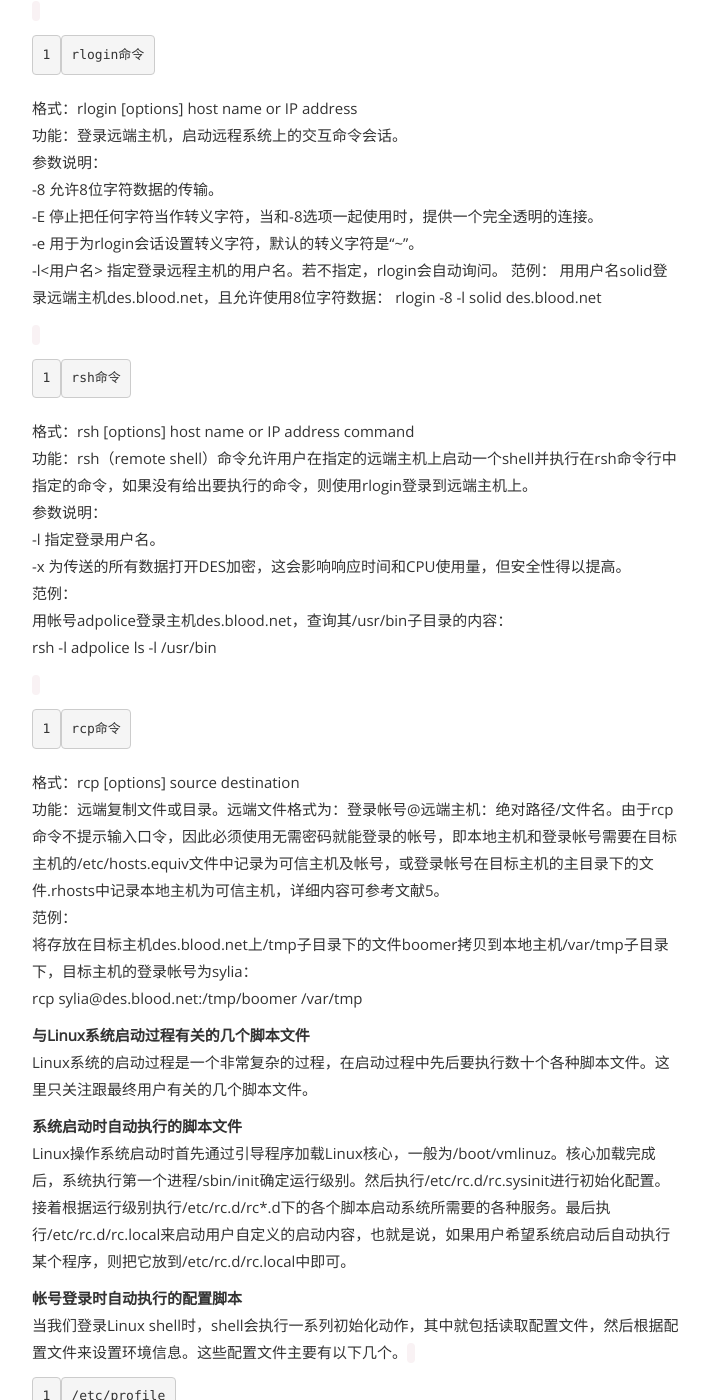
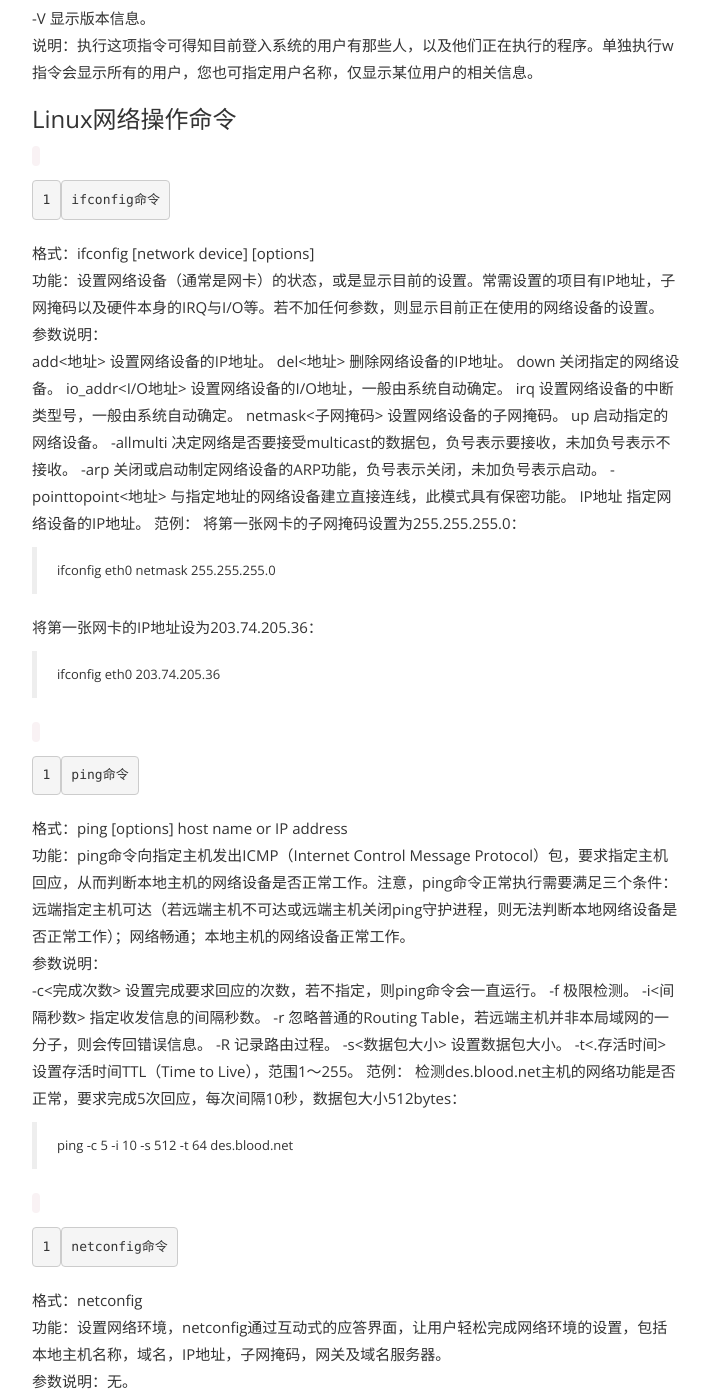
Before and after one commit to jaimecai/jaimecai.github.io, a Jekyll site: the page built from _posts/2016-5-26-Linux基本命令.md, in a window 1280 px wide and 1400 px high, scrolled down 25774 px. Shown: the whole window, without its empty margins (283-992 px from the left). Built offline with Jekyll 4.4.1, drawn with Linux system fonts in a browser that asks for light colours; some of the changed text lies outside the part shown.

Commit message:
Update 2016-5-26-Linux基本命令.md

```diff
--- a/_posts/2016-5-26-Linux基本命令.md
+++ b/_posts/2016-5-26-Linux基本命令.md
@@ -38,7 +38,7 @@ excerpt_separator: "##"
 
 改变工作目录至用户的主目录：
 
->[user01@p01 bin]$cd 或 [user01@p01 bin]$cd ～ 或 [user01@p01 bin]$cd /home/user01`
+>[user01@p01 bin]$cd 或 [user01@p01 bin]$cd ～ 或 [user01@p01 bin]$cd /home/user01
 
 `cp命令`
 
@@ -66,9 +66,12 @@ excerpt_separator: "##"
 -p 若所要建立子目录的上层目录尚未建立，则一并建立上层目录。
 范例：
 在工作目录下建立所有用户都能全权访问的子目录xxx：
-mkdir -m 777 xxx
-建立子目录/home/user01/yyy/xxx
-mkdir -p /home/user01/yyy/xxx
+
+>mkdir -m 777 xxx
+
+建立子目录/home/user01/yyy/xxx：
+
+>mkdir -p /home/user01/yyy/xxx
 
 `rmdir命令`
 
@@ -78,7 +81,8 @@ mkdir -p /home/user01/yyy/xxx
 -p 删除指定目录后，若该目录的上层目录已变成空目录，则将其一并删除。
 范例：
 删除子目录/home/user01/yyy/xxx：
-rmdir -p /home/user01/yyy/xxx
+
+>rmdir -p /home/user01/yyy/xxx
 
 `mv命令`
 
@@ -89,9 +93,12 @@ rmdir -p /home/user01/yyy/xxx
 -i 覆盖前先询问用户
 范例：
 将文件file1改名为file2，若file2存在，则直接覆盖：
-`mv -f file1 file2`
+
+>mv -f file1 file2
+
 将所有C语言源程序移至xxx子目录下：
-`mv -i *.c xxx`
+
+>mv -i *.c xxx
 
 `rm命令`
 
@@ -103,9 +110,12 @@ rmdir -p /home/user01/yyy/xxx
 -r 递归处理，将指定目录下的所有文件及子目录一并处理。
 范例：
 删除工作目录里的所有文件和子目录：
-`rm -r *`
+
+>rm -r *
+
 使用互动模式删除工作目录里所有扩展名为“.txt”的文件，并显示命令执行过程：
-`rm -iv *.txt`
+
+>rm -iv *.txt
 
 `cat命令`
 
@@ -116,11 +126,16 @@ rmdir -p /home/user01/yyy/xxx
 -n 列出文件内容时，在每一行开头标上行号。
 范例：
 显示文件.bashrc的内容，并标上行号：
-cat -n .bashrc
+
+>cat -n .bashrc
+
 将文件file1与file2合并成文件file3，若已有file3，则覆盖：
-cat file1 file2 〉 file3
+
+>cat file1 file2 〉 file3
+
 将文件file1与file2合并成文件file3，若已有file3，则附加在其内容之后：
-cat file1 file2 〉〉 file3
+
+>cat file1 file2 〉〉 file3
 
 `more命令`
 
@@ -132,7 +147,8 @@ cat file1 file2 〉〉 file3
 -行数 指定每次显示的行数。
 范例：
 在屏幕上显示文件.bashrc的内容，每次3行，并在屏幕下方提示：
-more -3d .bashrc
+
+>more -3d .bashrc
 
 `less命令`
 
@@ -143,7 +159,8 @@ more -3d .bashrc
 -m 在画面底部使用类似more的百分比提示模式。
 范例：
 用less显示文件.bash_profile的内容：
-less .bash_profile
+
+>less .bash_profile
 
 `head命令`
 
@@ -154,7 +171,8 @@ less .bash_profile
 -c bytes 显示文件的头bytes字节的内容。
 范例：
 显示文件.bash_profile的头20行内容：
-head -20 .bash_profile
+
+>head -20 .bash_profile
 
 `tail命令`
 
@@ -165,7 +183,8 @@ head -20 .bash_profile
 -c bytes 显示文件末尾bytes字节的内容。
 范例：
 显示文件.bash_profile末尾10行的内容：
-tail .bash_profile
+
+>tail .bash_profile
 
 `file命令`
 
@@ -177,7 +196,8 @@ tail .bash_profile
 -f<文件名称> 指定名称文件，其内含有一个或多个文件名称，让file依序辨识这些文件，格式为每行一个文件。
 范例：
 辨识/bin下的文件类型：
-file /bin/*
+
+>file /bin/*
 
 `du命令`
 
@@ -189,7 +209,8 @@ file /bin/*
 -h 以K（KB）、M（MB）和G（GB）为单位，以提高信息的可读性。
 范例：
 以可读性较高的方式，显示dir1与dir2目录的大小：
-du -ch dir1 dir2
+
+>du -ch dir1 dir2
 
 `df命令`
 
@@ -201,7 +222,8 @@ du -ch dir1 dir2
 -T 显示文件系统的类型。
 范例：
 以可读性较高方式来显示文件xxx所在磁盘的信息与文件系统的类型：
-df -hT xxx
+
+>df -hT xxx
 
 `fsck命令`
 
@@ -216,7 +238,8 @@ df -hT xxx
 -T 指定要检查文件系统的类型。
 范例：
 检查所有的文件系统，并采用互动模式，逐次检查：
-fsck -Asr
+
+>fsck -Asr
 
 `mount命令`
 
@@ -237,7 +260,8 @@ hpfs OS/2文件系统。
 auto 自动检测文件系统。
 范例：
 挂载光盘文件系统：
-mount -t iso9660 /dev/cdrom /mnt/cdrom
+
+>mount -t iso9660 /dev/cdrom /mnt/cdrom
 
 `umount命令`
 
@@ -250,7 +274,8 @@ mount -t iso9660 /dev/cdrom /mnt/cdrom
 -t 仅卸载选项中指定的文件系统。
 范例：
 卸载光驱：
-umount -a -t iso9660
+
+>umount -a -t iso9660
 
 `chmod命令`
 
@@ -269,11 +294,16 @@ x 执行权限，数字代号为1。
 -（减号） 关闭权限。
 范例：
 将文件sigma和子目录zata的权限设置为拥有者能够读取和写入，同一群组的用户可以读取，其他用户则不准读写：
-chmod u=rw，g=r，o= sigma zeta
+
+>chmod u=rw，g=r，o= sigma zeta
+
 用数字代号将文件tango开放给所有用户读取和写入，注意，三个数字顺次表示拥有者、同一群组的用户和其他用户对该文件的访问权：
-chmod 666 tango
+
+>chmod 666 tango
+
 用文字代号将文件tango开放给所有用户读取和写入：
-chmod ugo=rw tango
+
+>chmod ugo=rw tango
 
 `chown命令`
 
@@ -284,9 +314,12 @@ chown [options] ﹒group file or directory
 --reference 把指定文件的拥有者和所属群组统一设置成与参考文件或目录的拥有者和所属群组相同。
 范例：
 改变文件rebel的拥有者为eagle，所属群组为users：
-chown eagle﹒users rebel
+
+>chown eagle﹒users rebel
+
 仅改变文件assult的所属群组为users：
-chown ﹒users assult
+
+>chown ﹒users assult
 
 `pwd命令`
 
@@ -295,7 +328,8 @@ chown ﹒users assult
 参数说明：无
 范例：
 显示当前工作目录名称：
-pwd
+
+>pwd
 
 `which命令`
 
@@ -304,7 +338,8 @@ pwd
 参数说明：无。
 范例：
 查找文件lilo（该文件必须位于$PATH环境变量中的某个目录）：
-which lilo
+
+>which lilo
 
 `grep命令`
 
@@ -313,7 +348,8 @@ which lilo
 参数说明：无
 范例：
 显示文件/etc/fstab文件中含有字符串“dev”的行：
-grep dev /etc/fstab
+
+>grep dev /etc/fstab
 
 `locate命令`
 
@@ -322,7 +358,9 @@ grep dev /etc/fstab
 参数说明：无
 范例：
 显示文件名或目录名中含有字符串test的文件或目录：
-locate test
+
+>locate test
+
 说明：locate命令从文件/var/lib/mlocate/mlocate.db中去找匹配的文件和目录。
 
 `touch命令`
@@ -332,9 +370,10 @@ locate test
 参数说明：无
 范例：
 创建新的空文件test：
-touch test
 
->bzip2命令
+>touch test
+
+`bzip2命令`
 
 格式：bzip2 filename 或 bzip2 filename.bz2 filename1 filename2 directory3
 功能：将文件filename压缩并保存为文件filename.bz2
@@ -342,7 +381,9 @@ touch test
 参数说明：无
 范例：
 将文件file1和文件file2及目录/home/directory下的文件压缩至文件file3.bz2中：
-bzip2 file3.bz2 file1 file2 /home/directory3
+
+>bzip2 file3.bz2 file1 file2 /home/directory3
+
 说明：对应的解压缩命令为bunzip2，格式为bunzip2 filename.bz2。
 
 `gzip命令`
@@ -354,7 +395,9 @@ bzip2 file3.bz2 file1 file2 /home/directory3
 r 递归压缩，一直深入到子目录末端。
 范例：
 将文件file1和文件file2及目录/home/directory下的文件压缩至文件file3.gz中：
-gzip file3.gz file1 file2 /home/directory3
+
+>gzip file3.gz file1 file2 /home/directory3
+
 说明：对应的解压缩命令为gunzip，格式为gunzip filename.gz。
 
 `tar命令`
@@ -372,15 +415,24 @@ z 使用gzip来压缩tar文件。
 j 使用bzip2来压缩tar文件。
 范例：
 将目录/home/mine/work和目录/home/mine/school归档至归档文件filename.tar：
-tar -cvf filename.tar /home/mine/work /home/mine/school
+
+>tar -cvf filename.tar /home/mine/work /home/mine/school
+
 列出归档文件filename.tar的内容：
-tar -tvf filename.tar
+
+>tar -tvf filename.tar
+
 解档归档文件filename.tar至目录tango中：
-tar -xvf filename.tar -C tango
+
+>tar -xvf filename.tar -C tango
+
 将目录/home/mine/work和目录/home/mine/school压缩归档至归档文件filename.tar.gz：
-tar -czvf filename.tar /home/mine/work /home/mine/school
+
+>tar -czvf filename.tar /home/mine/work /home/mine/school
+
 解压归档文件filename.tar.gz为filename.tar
-gunzip filename.tar.gz
+
+>gunzip filename.tar.gz
 
 ### 系统管理基本命令 ###
 
@@ -395,7 +447,8 @@ gunzip filename.tar.gz
 -m 自动建立帐号的主目录。
 范例：
 添加用户帐号user02，登录时的主目录为/home/example，所属群组为users，帐号的有效期限至2025年12月31日：
-useradd -d /home/example -g users -e 25/12/31 user02
+
+>useradd -d /home/example -g users -e 25/12/31 user02
 
 `userdel命令`
 
@@ -405,7 +458,8 @@ useradd -d /home/example -g users -e 25/12/31 user02
 -r 删除用户主目录及目录中所有文件。
 范例：
 删除用户帐号user02及其主目录：
-userdel -r user02
+
+>userdel -r user02
 
 `passwd命令`
 
@@ -426,7 +480,8 @@ userdel -r user02
 -l 列出帐号的详细信息。
 范例：
 列出帐号user02的详细信息：
-finger -l user02
+
+>finger -l user02
 
 `groupadd命令`
 
@@ -438,7 +493,8 @@ finger -l user02
 -r 建立系统群组。
 范例：
 建立一个名为landsoft，识别码为700的新群组：
-groupadd -g 700 landsoft
+
+>groupadd -g 700 landsoft
 
 `groupdel命令`
 
@@ -447,7 +503,8 @@ groupadd -g 700 landsoft
 参数说明：无
 范例：
 删除群组landsoft：
-groupdel landsoft
+
+>groupdel landsoft
 
 `ps命令`
 
@@ -469,13 +526,20 @@ U 显示属于该用户的进程状态。
 x 显示所有进程，不以终端机来区分。
 范例：
 查询用户oracle正在运行的进程：
-ps -U oracle
+
+>ps -U oracle
+
 查询第3号终端机正在执行的进程：
-ps -t 3
+
+>ps -t 3
+
 查询进程号为15873的进程执行情况：
-ps -p 15873
+
+>ps -p 15873
+
 查询整个系统所有进程的执行情况：
-ps -aux
+
+>ps -aux
 
 `nice命令`
 
@@ -501,9 +565,12 @@ ps -l
 -u 用户名。
 范例：
 将进程号为13575的进程优先级调整为-10：
-renice -10 -p 13575
+
+>renice -10 -p 13575
+
 将用户lian的进程优先级调整为6：
-renice 5 -u lian
+
+>renice 5 -u lian
 
 `kill命令`
 
@@ -515,9 +582,12 @@ kill -l signal of information
 -s 指定要送出的信息。
 范例：
 列出所有信息名称：
-kill -l
+
+>kill -l
+
 终止进程号为1143的进程：
-kill -s 9 1143
+
+>kill -s 9 1143
 
 `top命令`
 
@@ -532,7 +602,8 @@ n 设置监控信息的更新次数。
 q 若是root用户使用这项参数，则top的优先级将是最高等级。
 范例：
 通过top监控系统的进程执行情况，包括内存、交换文件分区、CPU使用率等，每秒更新一次信息，并显示每个进程的完整指令：
-top d 1 c
+
+>top d 1 c
 
 `free命令`
 
@@ -546,7 +617,8 @@ top d 1 c
 -t 显示内存详细信息。
 范例：
 每10秒显示一次内存使用情况：
-free -t 10 -t
+
+>free -t 10 -t
 
 `cal命令`
 
@@ -558,7 +630,8 @@ free -t 10 -t
 -y 显示今年所有月份之月历。
 范例：
 显示1999年9月的月历：
-cal 9 1999
+
+>cal 9 1999
 
 `date命令`
 
@@ -578,13 +651,20 @@ ss 秒（可选）。
 %H%l%k%L%M%P%r%s%S%T%X%Z%a%A%b%B%c%d%D%j%m%U%w%x%y%Y%n%t：显示格式。
 范例：
 显示目前系统的日期与时间：
-date
+
+>date
+
 以完整的英文名称显示目前系统的日期：
-date +%Y%t%B%d%n%A
+
+>date +%Y%t%B%d%n%A
+
 显示7天前的日期与时间：
-date -d “7 days ago”
+
+>date -d “7 days ago”
+
 将系统时间设置为1999年12月31日23点59分30秒：
-date 12312359199930 （只有root用户才有此权限）
+
+>date 12312359199930 （只有root用户才有此权限）
 
 `uname命令`
 
@@ -598,7 +678,8 @@ date 12312359199930 （只有root用户才有此权限）
 -s 显示操作系统名称。
 -v 显示操作系统的版本。
 范例：显示系统的所有信息：
-uname -a
+
+>uname -a
 
 `login命令`
 
@@ -607,7 +688,8 @@ uname -a
 参数说明：无。
 范例：
 离开现在使用的帐号，重新登录系统：
-login
+
+>login
 
 `logout命令`
 
@@ -616,7 +698,8 @@ login
 参数说明：无。
 范例说明：
 直接执行logout可退出系统至登录界面：
-logout
+
+>logout
 
 `exit命令`
 
@@ -625,7 +708,8 @@ logout
 参数说明：无。
 范例：
 退出shell：
-exit
+
+>exit
 
 `shutdown命令`
 
@@ -641,9 +725,12 @@ exit
 “警告信息” 要传送给所有登录该系统用户的信息。
 范例：
 指定5分钟后关机，同时送出警告信息给登录用户：
-shutdown +5 “System will shutdown after 5 minutes”
+
+>shutdown +5 “System will shutdown after 5 minutes”
+
 立即关闭系统：
-shutdown -h now
+
+>shutdown -h now
 
 `reboot命令`
 
@@ -652,7 +739,8 @@ shutdown -h now
 参数说明：无。
 范例：
 重新启动系统：
-reboot
+
+>reboot
 
 `halt命令`
 
@@ -666,7 +754,8 @@ reboot
 -p halt后，执行poweroff（关闭电源）。
 范例：
 关闭系统：
-halt -p
+
+>halt -p
 
 `su命令`
 
@@ -675,9 +764,13 @@ halt -p
 参数说明：无
 范例：
 若当前用户为user01，要改变为user02，则输入命令：
-su user02
+
+>su user02
+
 系统提示：
-password：
+
+>password：
+
 此时正确输入user02的口令，则当前用户变为user02。
 要进入超级用户（root用户），则直接输入su即可。
 
@@ -688,7 +781,9 @@ password：
 参数说明：无
 范例：
 查询ls命令的使用方法：
-man ls
+
+>man ls
+
 在说明页里按q即可退出。
 
 `whatis命令`
@@ -698,7 +793,8 @@ man ls
 参数说明：无
 范例：
 查询命令可mv的含义：
-whatis mv
+
+>whatis mv
 
 `echo命令`
 
@@ -707,7 +803,8 @@ whatis mv
 参数说明：无
 范例：
 显示环境变量USER的值：
-echo $USER
+
+>echo $USER
 
 `clear命令`
 
@@ -716,7 +813,8 @@ echo $USER
 参数说明：无
 范例：
 清除屏幕：
-clear
+
+>clear
 
 `env命令`
 
@@ -725,7 +823,8 @@ clear
 参数说明：无
 范例：
 显示所有的环境变：
-Env
+
+>Env
 
 `who命令`
 
@@ -775,9 +874,12 @@ up 启动指定的网络设备。
 IP地址 指定网络设备的IP地址。
 范例：
 将第一张网卡的子网掩码设置为255.255.255.0：
-ifconfig eth0 netmask 255.255.255.0
+
+>ifconfig eth0 netmask 255.255.255.0
+
 将第一张网卡的IP地址设为203.74.205.36：
-ifconfig eth0 203.74.205.36
+
+>ifconfig eth0 203.74.205.36
 
 `ping命令`
 
@@ -793,16 +895,18 @@ ifconfig eth0 203.74.205.36
 -t<.存活时间> 设置存活时间TTL（Time to Live），范围1～255。
 范例：
 检测des.blood.net主机的网络功能是否正常，要求完成5次回应，每次间隔10秒，数据包大小512bytes：
-ping -c 5 -i 10 -s 512 -t 64 des.blood.net
 
->netconfig命令
+>ping -c 5 -i 10 -s 512 -t 64 des.blood.net
+
+`netconfig命令`
 
 格式：netconfig
 功能：设置网络环境，netconfig通过互动式的应答界面，让用户轻松完成网络环境的设置，包括本地主机名称，域名，IP地址，子网掩码，网关及域名服务器。
 参数说明：无。
 范例：
 使用netconfig设置网络环境：
-netconfig
+
+>netconfig
 
 `netconf命令`
 
@@ -811,7 +915,8 @@ netconfig
 参数说明：无。
 范例：
 用netconf设置网络功能：
-netconf
+
+>netconf
 
 `netstat命令`
 
@@ -827,11 +932,16 @@ netconf
 -u 显示UDP传输协议的连线情况。
 范例：
 观察TCP传输协议的连线情况：
-netstat -t
+
+>netstat -t
+
 观察网卡传送，接收数据包情况：
-netstat -i
+
+>netstat -i
+
 查看Routing Table的状态：
-netstat -r
+
+>netstat -r
 
 `ftp命令`
 
@@ -840,7 +950,8 @@ netstat -r
 参数说明：略。
 范例：
 用FTP登录ftp.des.blood.net主机，以便下载、上传文件：
-ftp ftp.des.blood.net
+
+>ftp ftp.des.blood.net
 
 `telnet命令`
 
@@ -852,7 +963,8 @@ ftp ftp.des.blood.net
 -l 指定要登录远端主机的用户名，否则，telnet会询问登录帐号。
 范例：
 使用帐号eve登录远端主机des.blood.net，并允许8位字符数据的传送：
-telnet -8 -l eve des.blood.net
+
+>telnet -8 -l eve des.blood.net
 
 `rlogin命令`
 
@@ -865,7 +977,8 @@ telnet -8 -l eve des.blood.net
 -l<用户名> 指定登录远程主机的用户名。若不指定，rlogin会自动询问。
 范例：
 用用户名solid登录远端主机des.blood.net，且允许使用8位字符数据：
-rlogin -8 -l solid des.blood.net
+
+>rlogin -8 -l solid des.blood.net
 
 `rsh命令`
 
@@ -876,7 +989,8 @@ rlogin -8 -l solid des.blood.net
 -x 为传送的所有数据打开DES加密，这会影响响应时间和CPU使用量，但安全性得以提高。
 范例：
 用帐号adpolice登录主机des.blood.net，查询其/usr/bin子目录的内容：
-rsh -l adpolice ls -l /usr/bin
+
+>rsh -l adpolice ls -l /usr/bin
 
 `rcp命令`
 
@@ -884,7 +998,8 @@ rsh -l adpolice ls -l /usr/bin
 功能：远端复制文件或目录。远端文件格式为：登录帐号@远端主机：绝对路径/文件名。由于rcp命令不提示输入口令，因此必须使用无需密码就能登录的帐号，即本地主机和登录帐号需要在目标主机的/etc/hosts.equiv文件中记录为可信主机及帐号，或登录帐号在目标主机的主目录下的文件.rhosts中记录本地主机为可信主机，详细内容可参考文献5。
 范例：
 将存放在目标主机des.blood.net上/tmp子目录下的文件boomer拷贝到本地主机/var/tmp子目录下，目标主机的登录帐号为sylia：
-rcp sylia@des.blood.net:/tmp/boomer /var/tmp
+
+>rcp sylia@des.blood.net:/tmp/boomer /var/tmp
 
 **与Linux系统启动过程有关的几个脚本文件**
 Linux系统的启动过程是一个非常复杂的过程，在启动过程中先后要执行数十个各种脚本文件。这里只关注跟最终用户有关的几个脚本文件。
```
